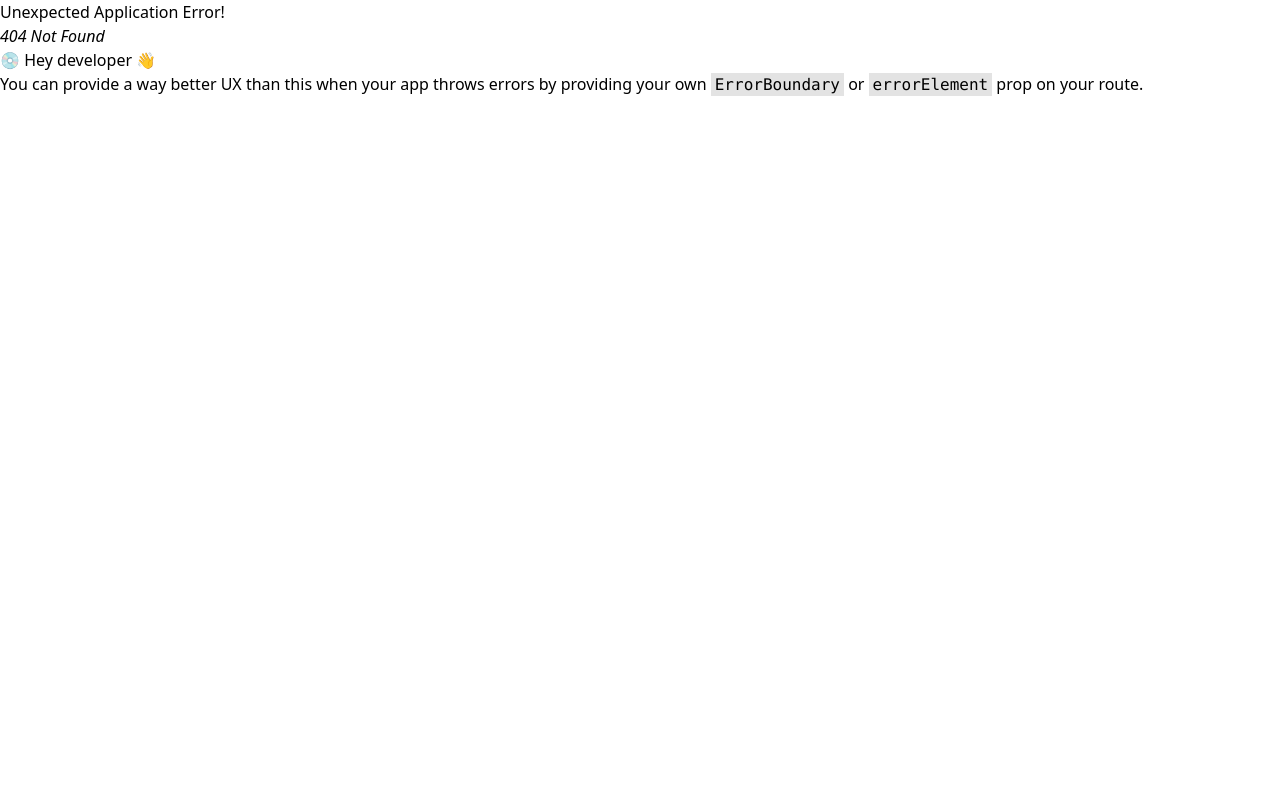
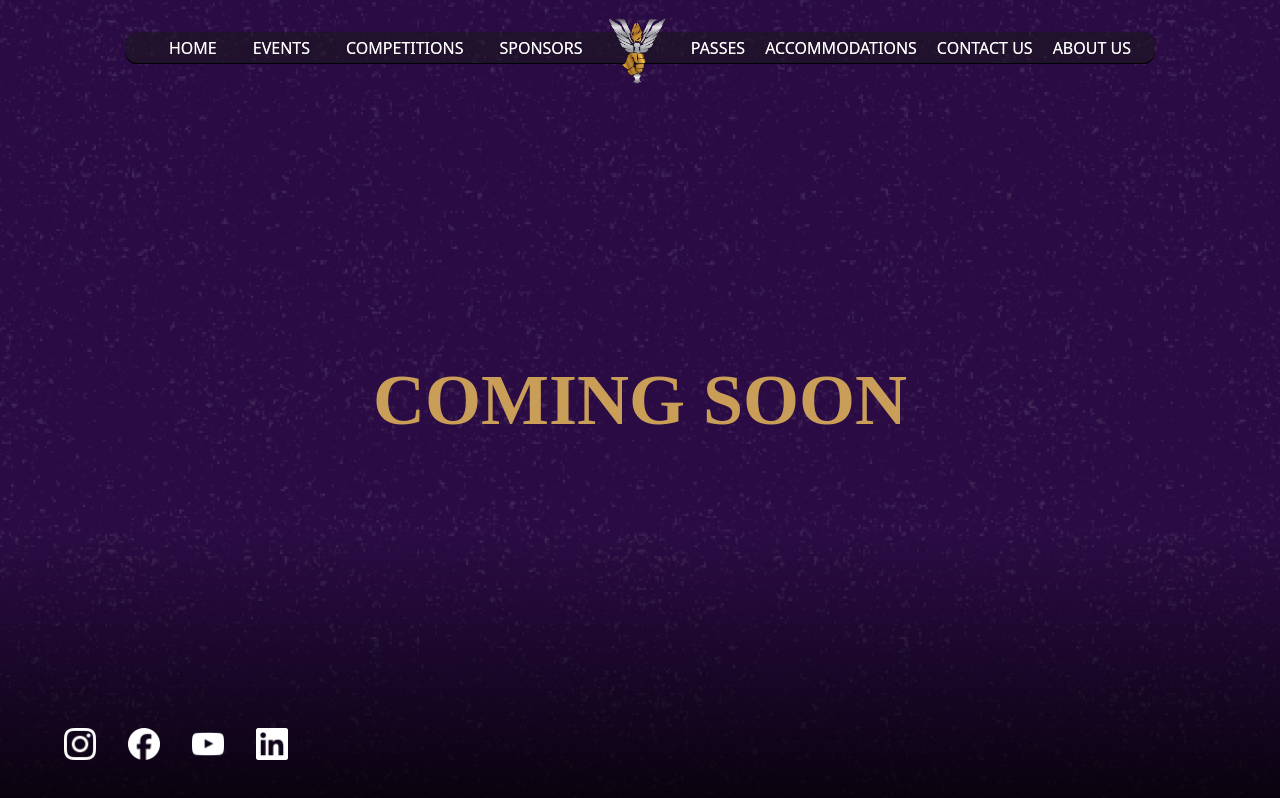
Before and after one commit to shubhammjha22/Yuvaan, a React (Vite) app: page /accommodations in a window 1280 px wide. Before the commit this address had no page. Built offline with nearby package versions, Linux system fonts and the light colour scheme; a web font is replaced by a local one.

Commit message:
added all routes and coming soon to it fn

```diff
--- /dev/null
+++ b/src/pages/Accommodations.jsx
@@ -0,0 +1,9 @@
+import ComingSoon from "./ComingSoon";
+
+export default function Accommodations() {
+  return (
+    <>
+      <ComingSoon />
+    </>
+  );
+}
--- /dev/null
+++ b/src/pages/Passes.jsx
@@ -0,0 +1,9 @@
+import ComingSoon from "./ComingSoon";
+
+export default function Passes() {
+  return (
+    <>
+      <ComingSoon />
+    </>
+  );
+}
--- /dev/null
+++ b/src/pages/Sponsors.jsx
@@ -0,0 +1,9 @@
+import ComingSoon from "./ComingSoon";
+
+export default function Sponsors() {
+  return (
+    <>
+      <ComingSoon />
+    </>
+  );
+}
```
Also changed, not shown: src/App.jsx (+25 -1 lines).
